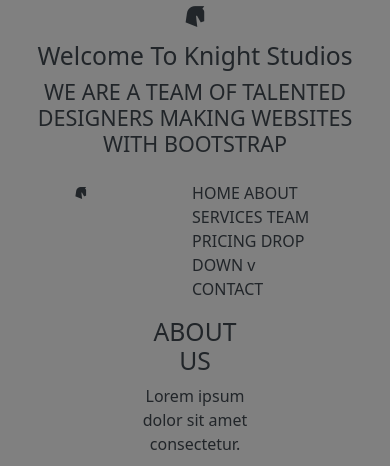
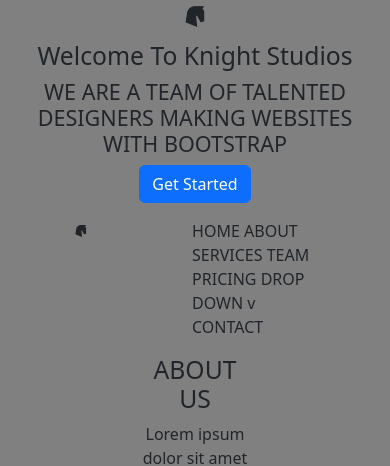
Before and after one commit to MayhemK/clone-knight, a plain HTML site: page index.html in a window 390 px wide. Shown: the top 466 px of the page. Drawn offline with nearby package versions, Linux system fonts and the light colour scheme.

Commit message:
starting mobile pass

```diff
--- a/index.html
+++ b/index.html
@@ -26,6 +26,7 @@
             <h1 class="mdi mdi-horse-variant"></h1>
             <h2 class="text-capitalize">Welcome to knight studios</h2>
             <h4 class="text-uppercase">we are a team of talented designers making websites with bootstrap</h4>
+            <button type="button" class="btn btn-primary">Get Started</button>
           </div>
         </div>
       </div>
```
